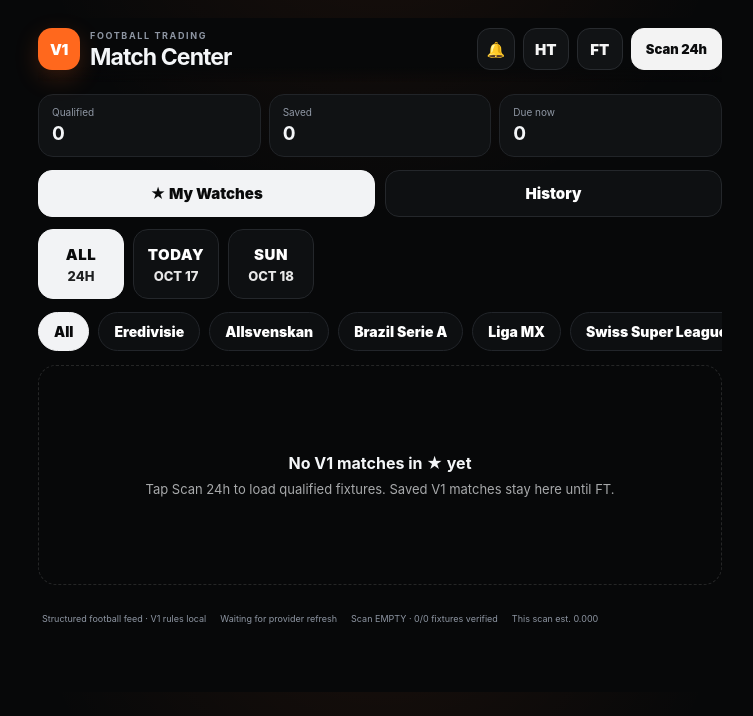
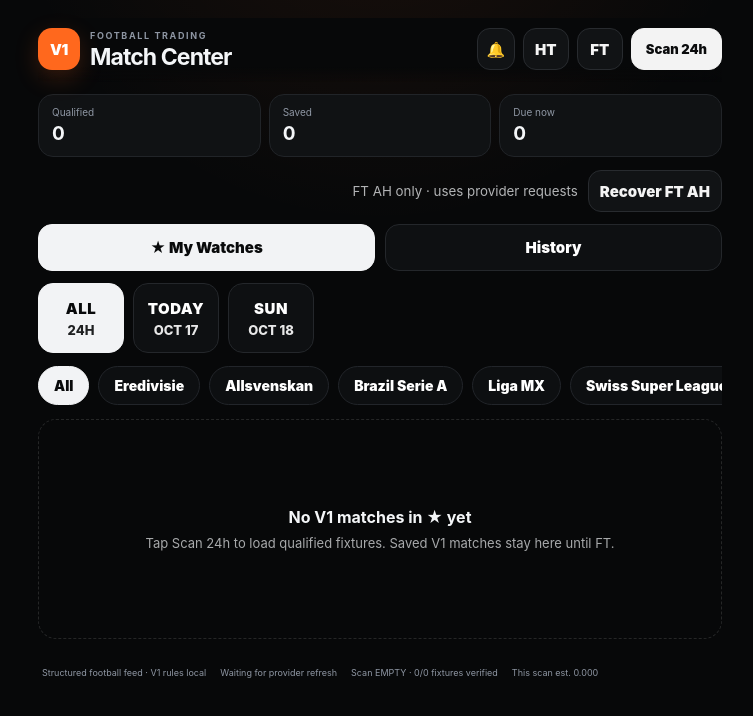
Before and after one commit to cuonglv1108/football-trading-v1, a Next.js app in the folder football-trading-v1/: page / in a window 1280 px wide. Shown: the top 716 px of the page, without its empty margins (260-1013 px from the left). Built offline with nearby package versions, Linux system fonts and the light colour scheme.

Commit message:
Add on-demand FT AH-only recovery button without restarting paid Scan 24h

```diff
--- a/football-trading-v1/app/page.tsx
+++ b/football-trading-v1/app/page.tsx
@@ -112,6 +112,7 @@ export default function Home() {
   const [checkpoint, setCheckpoint] = useState<TradingMatch | null>(null);
   const [notice, setNotice] = useState('');
   const [loading, setLoading] = useState(false);
+  const [ahLoading, setAhLoading] = useState(false);
   const [providerStatus, setProviderStatus] = useState('');
   const [updatedAt, setUpdatedAt] = useState('');
   const [nextRefreshAt, setNextRefreshAt] = useState('');
@@ -354,6 +355,40 @@ export default function Home() {
     ).slice(0, 150);
     setHistory(deduped);
     localStorage.setItem(HISTORY_KEY, JSON.stringify(deduped));
+  }
+
+  // Limited on-demand recovery from the existing provider snapshot.
+  // It avoids another full Scan 24h and never manufactures two-way prices.
+  async function recoverAhOnly() {
+    if (ahLoading || loading) return;
+    setAhLoading(true);
+    try {
+      const res = await fetch('/api/scan?recoverAh=1', { cache: 'no-store' });
+      const data = await res.json();
+      if (!res.ok || data.error) {
+        setNotice(data.error ?? 'No saved scan available for FT AH recovery.');
+        return;
+      }
+      const incoming = ((data.matches ?? []) as TradingMatch[]).map(sanitizeOddsSnapshot);
+      setMatches(incoming);
+      setScanStatus(data.scanStatus ?? '');
+      setScanCoverage(data.marketCoverage ?? '');
+      if (incoming.length) {
+        setStarred(prev => {
+          const next = mergeWatchlistOdds(
+            prev.filter(m => m.status !== 'FT' && !isWatchExpired(m)),
+            incoming.filter(m => m.state === 'QUALIFIED' && m.status !== 'FT' && !isWatchExpired(m))
+          );
+          localStorage.setItem(STAR_KEY, JSON.stringify(next));
+          return next;
+        });
+      }
+      setNotice(data.message ?? 'FT AH recovery finished. Unavailable markets remain missing.');
+    } catch {
+      setNotice('FT AH recovery request failed; original odds were preserved.');
+    } finally {
+      setAhLoading(false);
+    }
   }
 
   async function scanUpcoming() {
@@ -720,6 +755,15 @@ export default function Home() {
         <div><span>Due now</span><strong>{dueCount}</strong></div>
       </section>
 
+      {view !== 'HISTORY' && (
+        <div style={{ display: 'flex', alignItems: 'center', justifyContent: 'flex-end', gap: 10, margin: '8px 0 12px' }}>
+          <small style={{ opacity: 0.72 }}>FT AH only · uses provider requests</small>
+          <button className="quickAction" onClick={recoverAhOnly} disabled={ahLoading || loading}>
+            {ahLoading ? 'Recovering AH…' : 'Recover FT AH'}
+          </button>
+        </div>
+      )}
+
       <nav className="mainTabs">
         <button className={view === 'STARRED' ? 'active' : ''} onClick={() => setView('STARRED')}>★ My Watches</button>
         <button className={view === 'HISTORY' ? 'active' : ''} onClick={() => setView('HISTORY')}>History</button>
```
